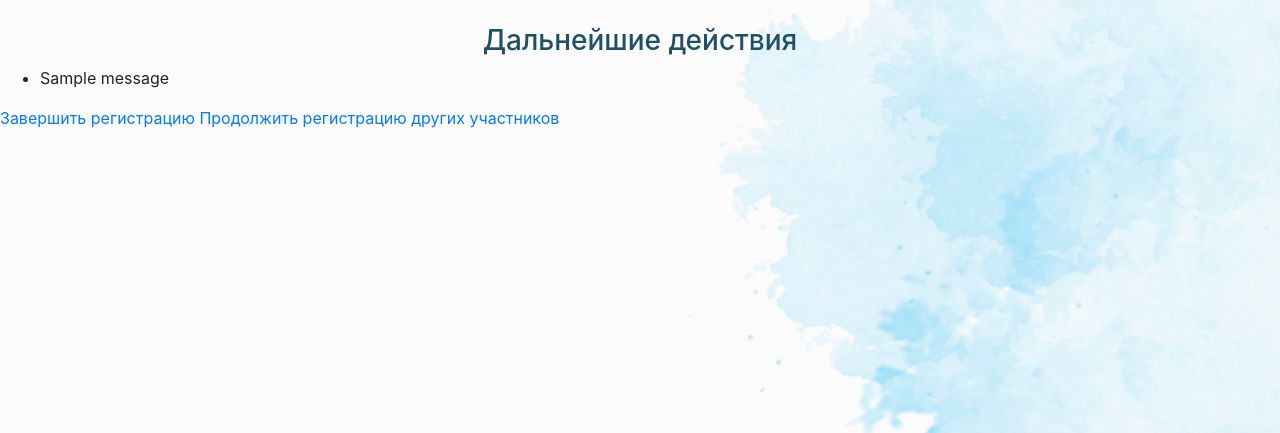
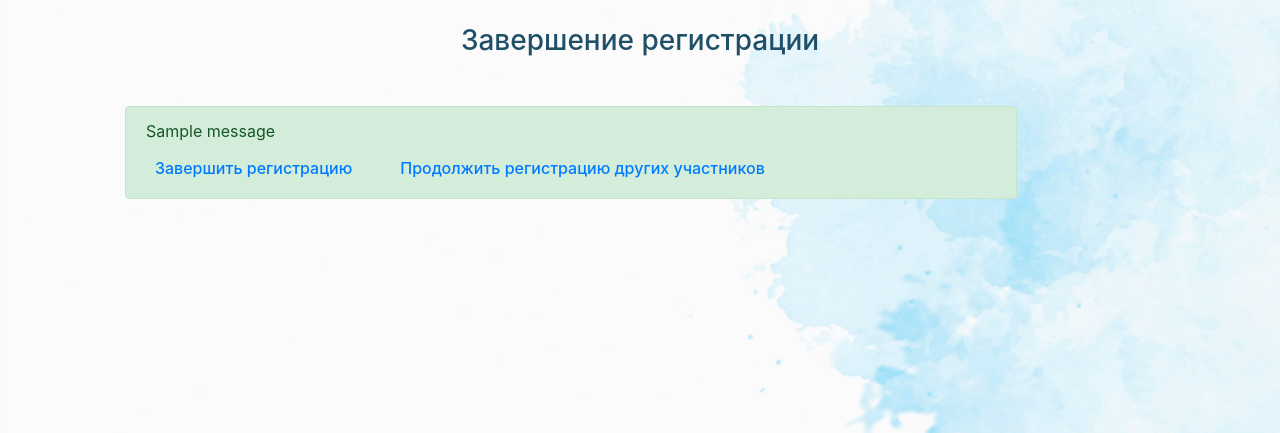
Before and after one commit to nezaicev/CNHO, a Django app: page /contest_reg/nrusheva in a window 1280 px wide. Shown: the top 433 px of the page. Run offline with Django 3.2, Linux system fonts and the light colour scheme; tables that the repository leaves empty hold one stand-in row (values such as "Sample post"); one stand-in notice (Sample message) is shown; parts of the project's set-up code (start-up, migrations or seed data) failed here and were passed over; some libraries are stand-ins or nearby versions.

Commit message:
Редизайн финишной страницы

```diff
--- a/main/templates/artakiada.html
+++ b/main/templates/artakiada.html
@@ -52,6 +52,12 @@
                 </div>
 
             {% endif %}
+            <div class="custom-control custom-checkbox mb-3">
+                <input type="checkbox" class="custom-control-input" id="customControlValidation1" required>
+                <label class="custom-control-label" for="customControlValidation1">Я согласен с <a
+                        href="http://cnho.ru/?page_id=8255">условиями</a> конкурса</label>
+                <div class="invalid-feedback">Необходимо Ваше согласие</div>
+            </div>
 
             <div class="d-flex justify-content-end">
                 <button type="submit"
--- a/main/templates/finish_registration.html
+++ b/main/templates/finish_registration.html
@@ -2,18 +2,24 @@
 
 
 {% block content %}
-    <div class=""><h3 class="text-center mt-4"> Дальнейшие действия</h3>
-        {% if messages %}
-            <ul class="messagelist">
-                {% for message in messages %}
-                    <li class="{{ message.tags }}">{{ message }}</li>
-                {% endfor %}
-            </ul>
-        {% endif %}
-        <a href="{% url 'index' %}">Завершить регистрацию</a>
-        <a href="{% url 'contest_reg' %}"> Продолжить регистрацию других участников</a>
+    <div class="container">
+        <div class=""><h3 class="text-center mt-4 mb-5"> Завершение регистрации</h3>
+            {% if messages %}
+                <ul class="messages">
+                    {% for message in messages %}
+                        <div class="alert alert-success col-10 mb-5" role="alert">
+                            <p class="{{ message.tags }}">{{ message }}</p>
+                            <div class='row'><a href="{% url 'index' %}"><h6 class="ml-4 mr-5">Завершить регистрацию</h6></a>
+                                <a href="{% url 'contest_reg' %}"><h6>Продолжить регистрацию других участников</h6></a>
+                            </div>
+
+                        </div>
+
+                    {% endfor %}
+                </ul>
+            {% endif %}
 
 
+        </div>
     </div>
-
 {% endblock %}
--- a/main/templates/nrusheva.html
+++ b/main/templates/nrusheva.html
@@ -92,6 +92,12 @@
                 </div>
 
             {% endif %}
+            <div class="custom-control custom-checkbox mb-3">
+                <input type="checkbox" class="custom-control-input" id="customControlValidation1" required>
+                <label class="custom-control-label" for="customControlValidation1">Я согласен с <a
+                        href="http://cnho.ru/?page_id=8183">условиями</a> конкурса</label>
+                <div class="invalid-feedback">Необходимо Ваше согласие</div>
+            </div>
 
             <div class="d-flex justify-content-end">
                 <button type="submit"
--- a/main/templates/teacher.html
+++ b/main/templates/teacher.html
@@ -98,7 +98,11 @@
                 <input type="hidden" value="{{ email }}" name="email" id="email">
                 <input type="hidden" value="{{ status }}" name="status" id="id_status">
             {% endif %}
-
+            <div class="custom-control custom-checkbox mb-3">
+                    <input type="checkbox" class="custom-control-input" id="customControlValidation1" required>
+                    <label class="custom-control-label" for="customControlValidation1">Согласие на обработку персональных данных </label>
+                    <div class="invalid-feedback">Необходимо Ваше согласие</div>
+                </div>
             <div class="d-flex justify-content-end">
                 <button type="submit" onclick="setValueFIO('fio','tmp_fio')" class="btn btn-outline-primary mt-2 mb-4 ">
                     Далее
--- a/main/views.py
+++ b/main/views.py
@@ -22,7 +22,8 @@ class BaseView(TemplateView):
         print(bound_form.errors)
         if bound_form.is_valid():
             new_obj = bound_form.save()
-            messages.add_message(request, messages.SUCCESS, 'Ваши данные отправлены')
+            messages.add_message(request, messages.SUCCESS,
+                                 'Данные сохранены, на Ваш email будет отправленно информационное письмо')
             if contest == 'nrusheva':
                 nrusheva_tasks.delay(new_obj.id)
             if contest == 'artakiada':
@@ -47,10 +48,6 @@ class BaseView(TemplateView):
             context = {'form': MymoskviciContestForm, 'teacher': teacher, 'email': request.session.get('email')}
             return render(request, 'mymoskvichi.html', context)
 
-    @classmethod
-    def finish(cls, request, *args, **kwargs):
-        return HttpResponse('ok')
-
 
 class Index(BaseView, View):
     template = 'index.html'
@@ -70,7 +67,6 @@ class Index(BaseView, View):
             request.session['id'] = Teacher.objects.get(email=request.session['email']).id
             return self.redirect_contest(request)
         except:
-            print(request.session.get('status'))
             context = {'status': request.POST['status'], 'email': request.session.get('email'),
                        'form': TeacherForm, 'contest': request.session.get('contest')}
             return render(request, 'teacher.html', context)
--- a/templates/base.html
+++ b/templates/base.html
@@ -12,7 +12,7 @@
     <link rel="stylesheet" href="{% static 'css/style.css' %}">
     <title>
         {% block title %}
-            Registration
+            Регистрация на конкурсы
         {% endblock %}
     </title>
   </head>
```
Also changed, not shown: main/templates/mymoskvichi.html (+12 -0 lines), media/barcode/1575972157.png (added), media/images/Screenshot_from_2019-10-01_01-59-51.png (added), media/images/Screenshot_from_2019-10-07_17-20-03.png (added), 1 other file.
